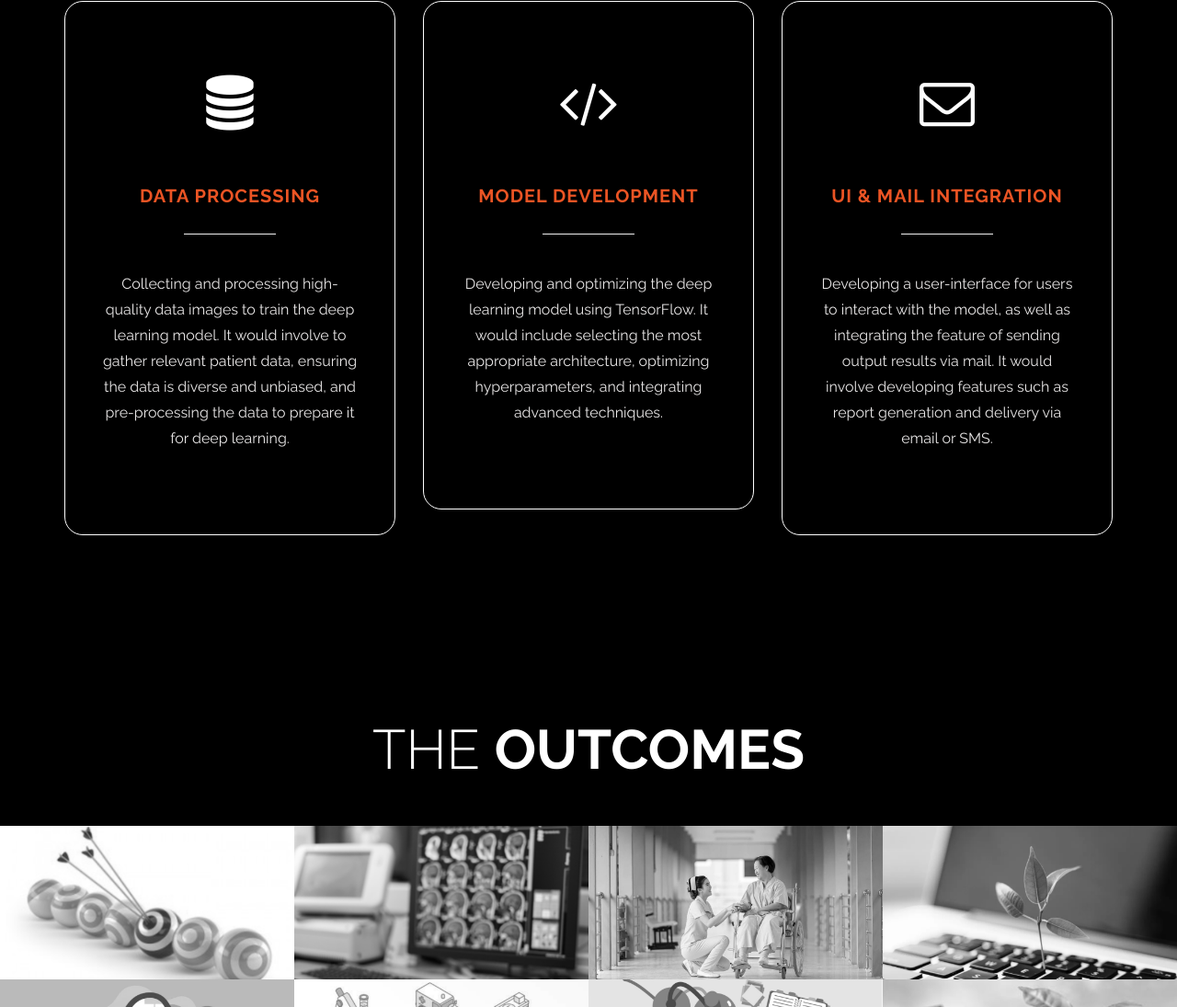
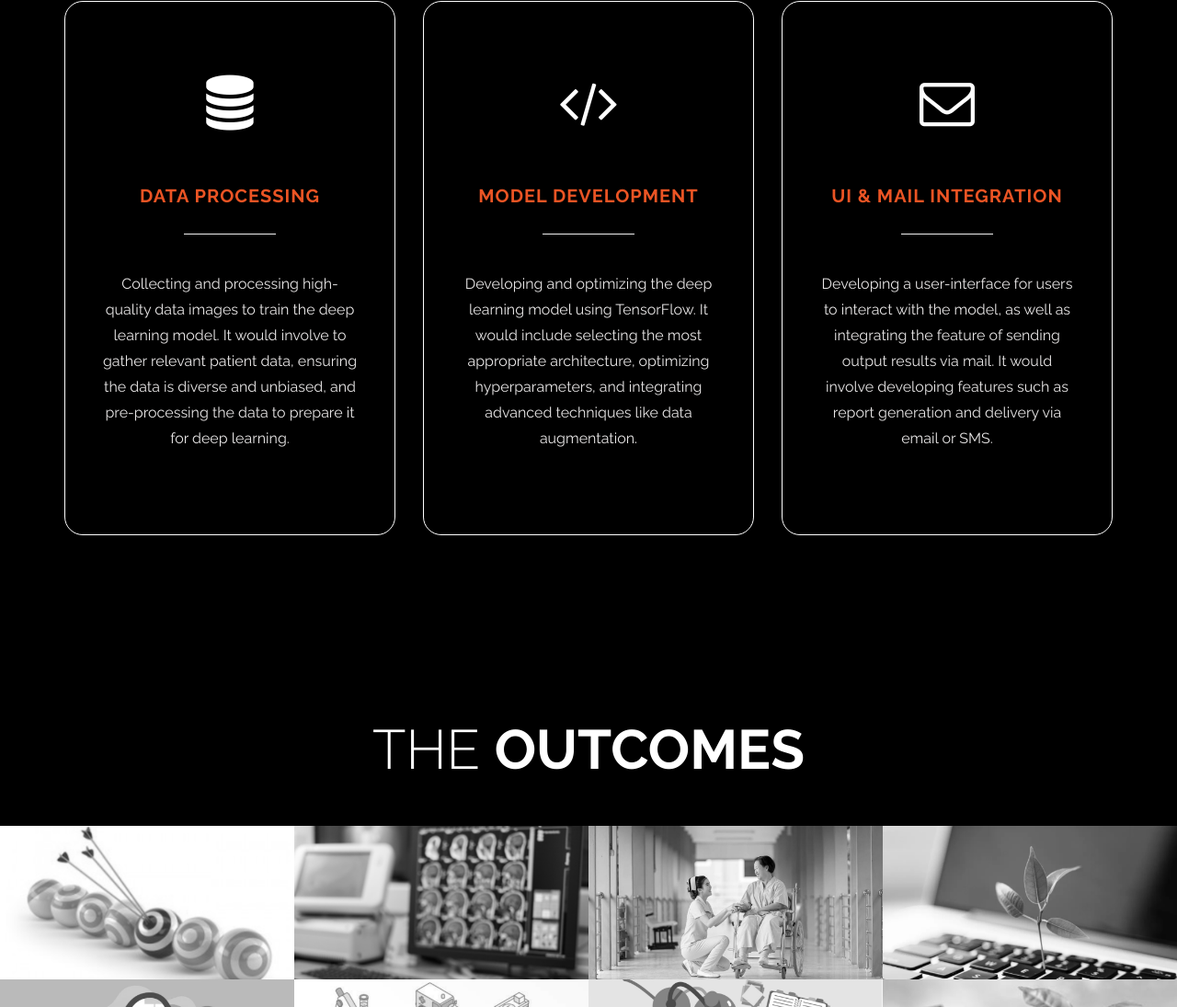
Before and after one commit to Bharath-tars/DeepTumor_Preview, a plain HTML site: page index.html in a window 1280 px wide. Shown: the part 1185-2280 px from the top of the page at 92% size. Drawn offline with Linux system fonts and the light colour scheme.

Commit message:
Update index.html

```diff
--- a/index.html
+++ b/index.html
@@ -87,7 +87,7 @@ https://templatemo.com/tm-464-ultra-profile
 						<i class="fa fa-code"></i>
 						<h3 class="text-uppercase tm-work-h3">Model Development</h3>
 						<hr>
-						<p>Developing and optimizing the deep learning model using TensorFlow. It would include selecting the most appropriate architecture, optimizing hyperparameters, and integrating advanced techniques.</p>
+						<p>Developing and optimizing the deep learning model using TensorFlow. It would include selecting the most appropriate architecture, optimizing hyperparameters, and integrating advanced techniques like data augmentation.</p>
 					</div>
 				</div>
 				<div class="col-md-4 col-sm-4">
```
